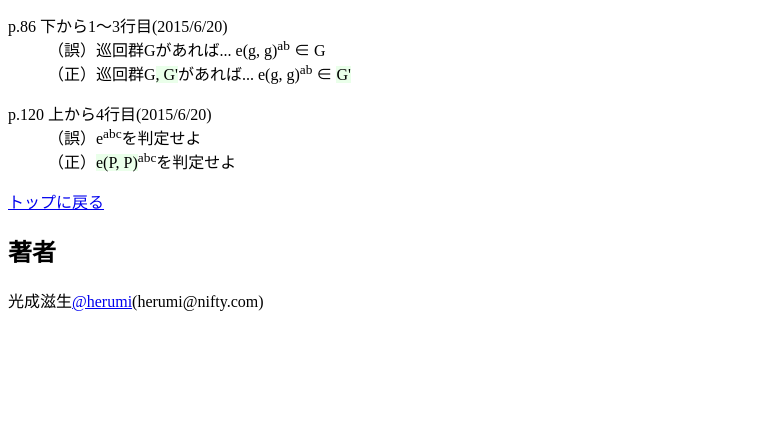
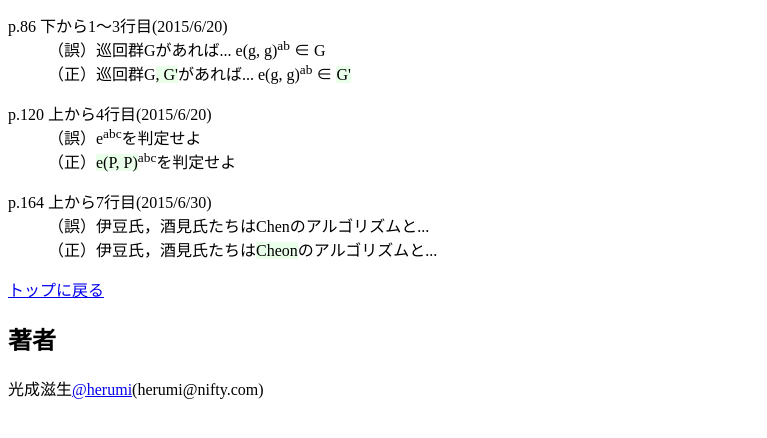
Before and after one commit to herumi/ango, a plain HTML site: page errata.html in a window 1280 px wide. Shown: the part 150-588 px from the top of the page, without its empty margins (0-767 px from the left). Drawn offline with Linux system fonts and the light colour scheme.

Commit message:
add errata

```diff
--- a/errata.html
+++ b/errata.html
@@ -25,6 +25,11 @@
     <div>（誤）e<sup>abc</sup>を判定せよ</div>
     <div>（正）<span class="add">e(P, P)</span><sup>abc</sup>を判定せよ</div>
   </dd>
+  <dt>p.164 上から7行目(2015/6/30)</dt>
+  <dd>
+    <div>（誤）伊豆氏，酒見氏たちはChenのアルゴリズムと...</div>
+    <div>（正）伊豆氏，酒見氏たちは<span class="add">Cheon</span>のアルゴリズムと...</div>
+  </dd>
 </dl>
 
 <a href="index.html">トップに戻る</a>
```
